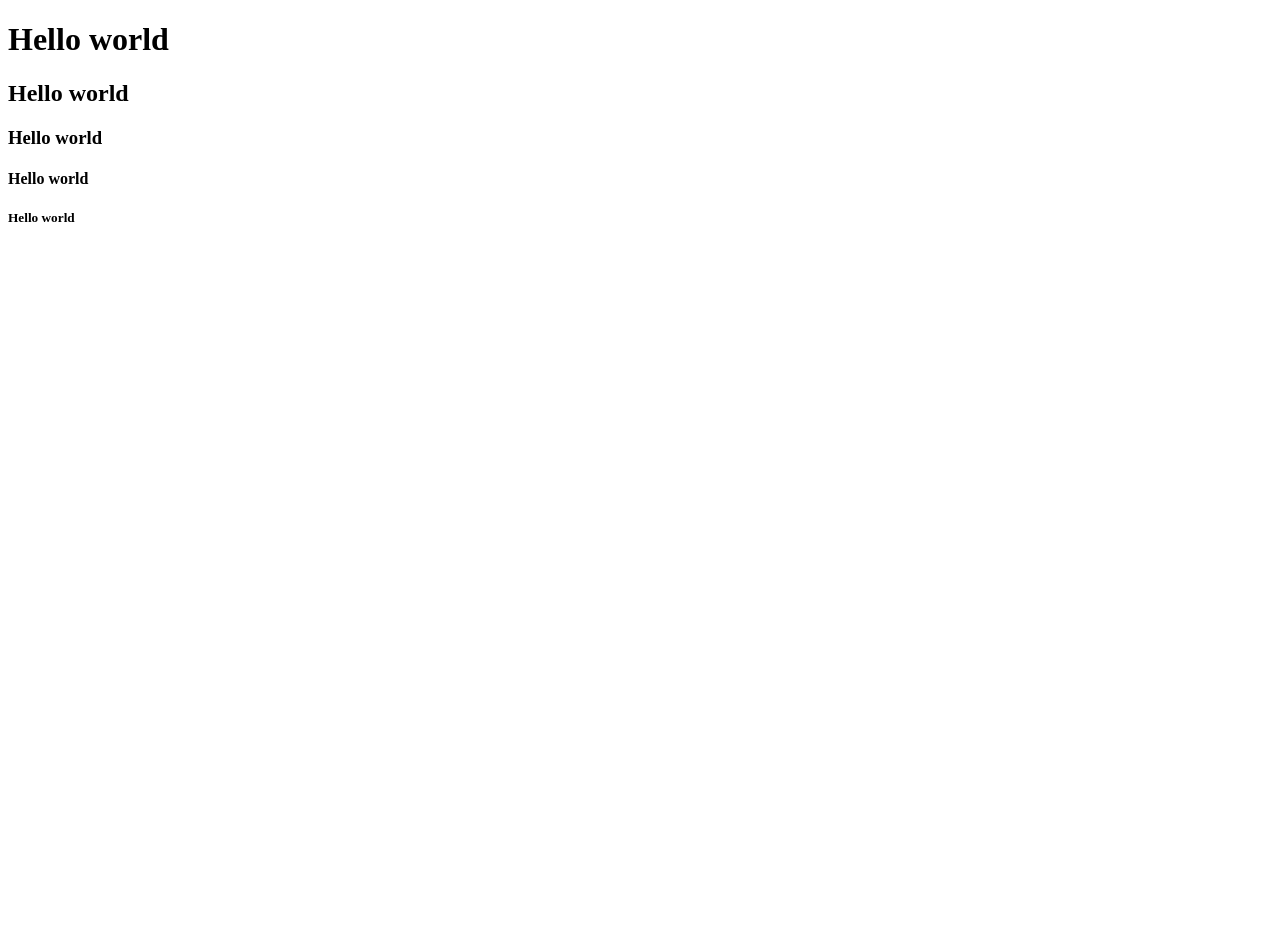
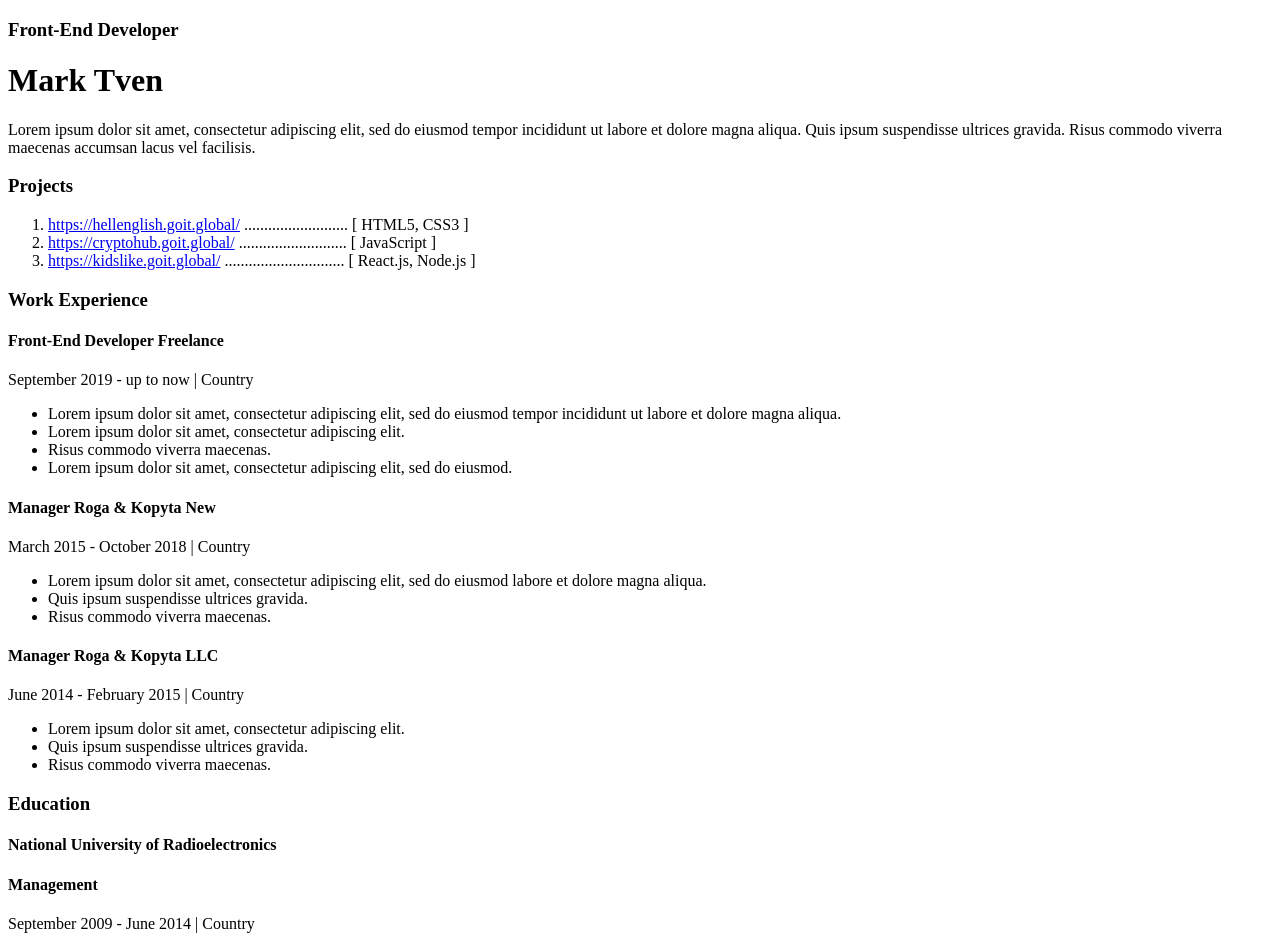
Before and after one commit to Shuricella/my-resume-GO-IT-, a plain HTML site: page index.html in a window 1280 px wide. Shown: the top 936 px of the page. Before the commit the page ends 800 px from the top, so only its background shows below. Drawn offline with Linux system fonts and the light colour scheme.

Commit message:
Commits_2

```diff
--- a/index.html
+++ b/index.html
@@ -7,10 +7,128 @@
     <title>My CV</title>
 </head>
 <body>
-    <h1>Hello world</h1>
-    <h2>Hello world</h2>
-    <h3>Hello world</h3>
-    <h4>Hello world</h4>
-    <h5>Hello world</h5>
+    <!-- Main conteiner -->
+    <main>
+
+        <!-- Right side -->
+        <div>
+            <!-- About me section -->
+            <div>
+                <h3>Front-End Developer</h3>
+                <h1>Mark Tven</h1>
+                <p>
+                    Lorem ipsum dolor sit amet, consectetur adipiscing elit,
+                    sed do eiusmod tempor incididunt ut labore et dolore magna aliqua.
+                    Quis ipsum suspendisse ultrices gravida. Risus commodo viverra maecenas accumsan lacus vel facilisis.
+                </p>
+            </div>
+            <!-- My projects section -->
+            <div>
+                <h3>Projects</h3>
+                <ol>
+                    <li>
+                        <a href="https://hellenglish.goit.global/">https://hellenglish.goit.global/</a>
+                        <span>..........................</span>
+                        <span>[ HTML5, CSS3 ]</span>
+                    </li>
+                    <li>
+                        <a href="https://cryptohub.goit.global/">https://cryptohub.goit.global/</a>
+                        <span>...........................</span>
+                        <span>[ JavaScript ]</span>
+                    </li>
+                    <li>
+                        <a href="https://kidslike.goit.global/">https://kidslike.goit.global/</a>
+                        <span>..............................</span>
+                        <span>[ React.js, Node.js ]</span>
+                    </li>
+                </ol>
+            </div>
+            <!-- My Work Experience -->
+            <div>
+                <h3>Work Experience</h3>
+                <!-- Company 3 -->
+                <h4>Front-End Developer Freelance</h4>
+                <p>September 2019 - up to now   |   Country</p>
+                <ul>
+                    <li>
+                        Lorem ipsum dolor sit amet, consectetur adipiscing elit,
+                        sed do eiusmod tempor incididunt ut labore et dolore magna aliqua.
+                    </li>
+                    <li>Lorem ipsum dolor sit amet, consectetur adipiscing elit.</li>
+                    <li>Risus commodo viverra maecenas.</li>
+                    <li>Lorem ipsum dolor sit amet, consectetur adipiscing elit, sed do eiusmod.</li>
+                </ul>
+                <!-- Company 2 -->
+                <h4>Manager Roga & Kopyta New</h4>
+                <p>March 2015 - October 2018   |   Country</p>
+                <ul>
+                    <li>
+                        Lorem ipsum dolor sit amet, consectetur adipiscing elit,
+                        sed do eiusmod labore et dolore magna aliqua.
+                    </li>
+                    <li>Quis ipsum suspendisse ultrices gravida.</li>
+                    <li>Risus commodo viverra maecenas.</li>
+                </ul>
+                <!-- Company 1 -->
+                <h4>Manager Roga & Kopyta LLC </h4>
+                <p>June 2014 - February 2015   |   Country</p>
+                <ul>
+                    <li>Lorem ipsum dolor sit amet, consectetur adipiscing elit.</li>
+                    <li>Quis ipsum suspendisse ultrices gravida.</li>
+                    <li>Risus commodo viverra maecenas.</li>
+                </ul>
+            </div>
+            <!-- Education -->
+            <div>
+                <h3>
+                    Education
+                </h3>
+                <h4>National University of Radioelectronics</h4>
+                <h4>Management</h4>
+                <p>September 2009 - June 2014   |   Country</p>
+            </div>
+        </div>
+
+        <!-- Left side - sidebar -->
+        <aside>
+            <img src="img/photo_CV.jpg" alt="My photo">
+            <!-- Contacts saction -->
+            <div>
+                <h3>Contacts</h3>
+                <div>
+                    <span>C:</span>
+                    <a href="tel:+77777777777">+7 777 777 77 77</a>
+                </div>
+                <div>
+                    <span>E:</span>
+                    <a href="mailto:chornyiav@gmail.com">chornyiav@gmail.com</a>
+                </div>
+            </div>
+            <!-- Tech skills saction -->
+            <div>
+                <h3>Tech skills</h3>
+                <ul>
+                    <li>HTML5</li>
+                    <li>CSS3</li>
+                    <li>GIT</li>
+                    <li>WebPack</li>
+                    <li>JavaScript</li>
+                    <li>React.js</li>
+                    <li>Node.js</li>
+                </ul>
+            </div>
+            <!-- Soft skills saction -->
+            <div>
+                <h3>Soft skills</h3>
+                <ul>
+                    <li>Scrum</li>
+                    <li>Agile</li>
+                    <li>GTD</li>
+                    <li>Teamwork</li>
+                </ul>
+            </div>
+        </aside>
+
+    </main>
 </body>
 </html>
```
Also changed, not shown: img/photo_CV.jpg (added).
